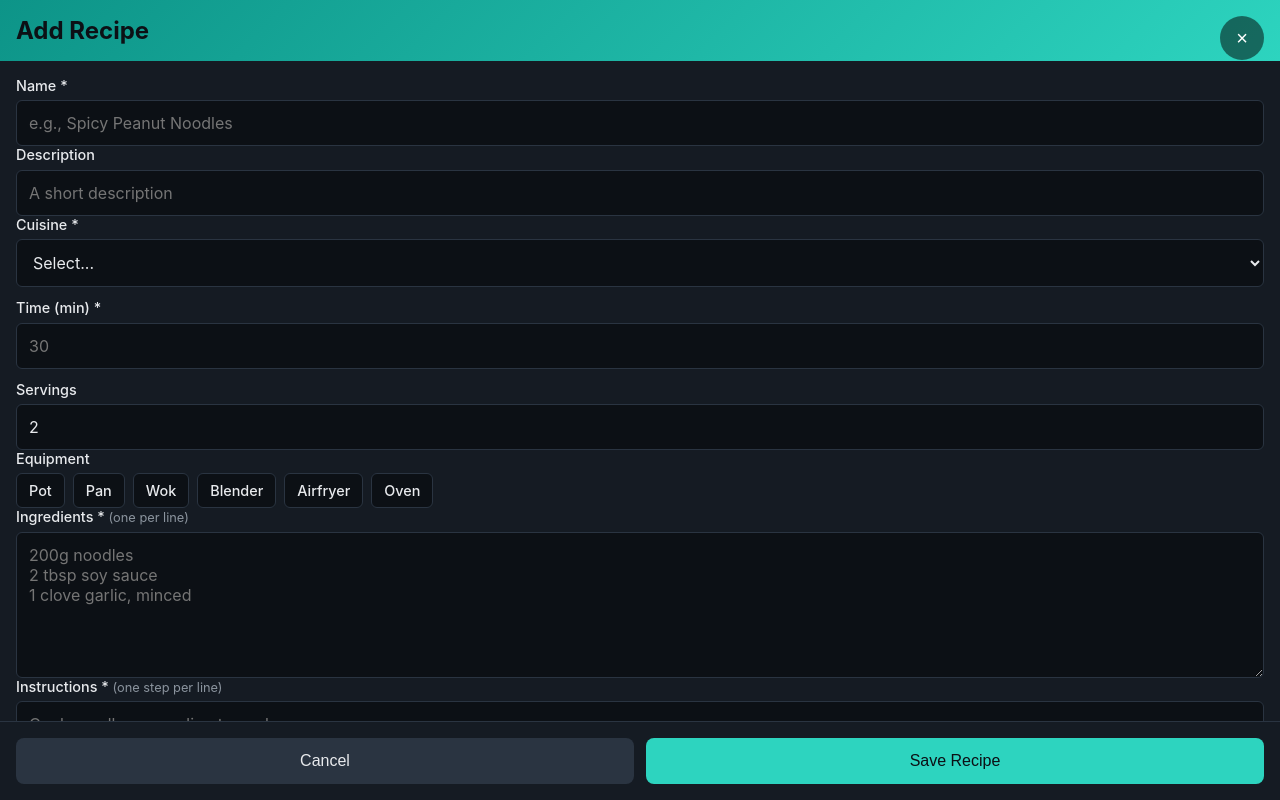
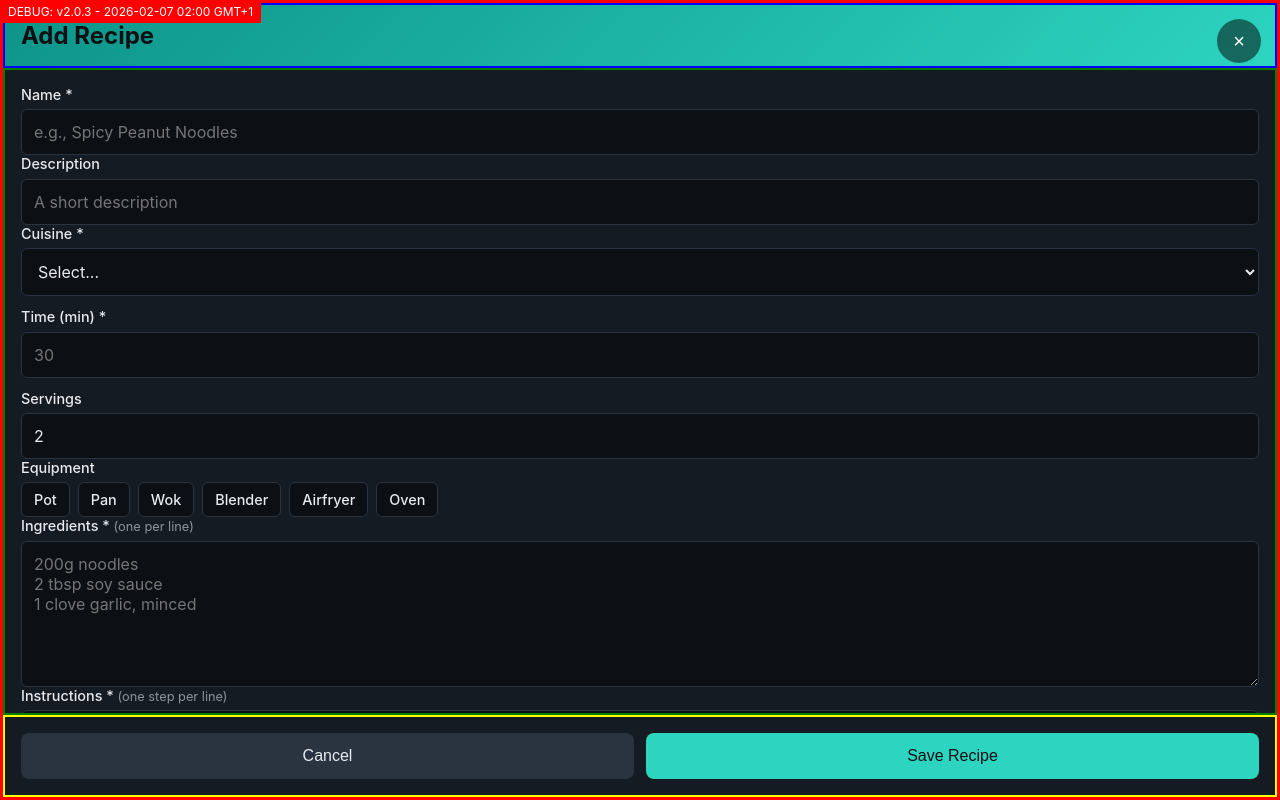
Before and after one commit to OneGaiBot/munch, a website: page public/index.html in a window 1280 px wide. Both pictures are taken after typing "Sample" into the empty fields and a click on the button "+ Add". Drawn offline with Linux system fonts and the light colour scheme; no server answers.

Commit message:
Add debug version indicator and modal bounds visualization
- Added red debug banner showing version and timestamp
- Added colored borders to modal sections for debugging:
  - Red: modal-content bounds
  - Blue: recipe-header bounds
  - Green: recipe-content bounds
  - Yellow: recipe-actions bounds
- Added min-height: 0 to recipe-content
- This will help diagnose modal viewport overflow issue

```diff
--- a/public/index.html
+++ b/public/index.html
@@ -14,6 +14,9 @@
 </head>
 <body>
   <div class="app">
+    <div style="position: fixed; top: 0; left: 0; background: red; color: white; padding: 4px 8px; font-size: 12px; z-index: 9999;">
+      DEBUG: v2.0.3 - 2026-02-07 02:00 GMT+1
+    </div>
     <header>
       <h1>🍜 Munch</h1>
       <p class="tagline">What's for dinner?</p>
--- a/public/style.css
+++ b/public/style.css
@@ -302,9 +302,12 @@ select:focus, #search:focus {
 .modal-content {
   background: var(--surface);
   height: 100vh;
+  width: 100%;
+  max-height: 100vh;
   display: flex;
   flex-direction: column;
   position: relative;
+  border: 3px solid red; /* DEBUG: see modal bounds */
 }
 
 .modal-close {
@@ -330,6 +333,7 @@ select:focus, #search:focus {
   padding: 1rem;
   padding-top: max(1rem, env(safe-area-inset-top));
   flex-shrink: 0;
+  border: 2px solid blue; /* DEBUG: header bounds */
 }
 
 .recipe-content {
@@ -337,6 +341,8 @@ select:focus, #search:focus {
   overflow-y: auto;
   padding: 1rem;
   -webkit-overflow-scrolling: touch;
+  border: 2px solid green; /* DEBUG: content bounds */
+  min-height: 0;
 }
 
 .recipe-actions {
@@ -347,6 +353,7 @@ select:focus, #search:focus {
   display: flex;
   gap: 0.75rem;
   flex-shrink: 0;
+  border: 2px solid yellow; /* DEBUG: actions bounds */
 }
 
 .recipe-actions .btn {
```
